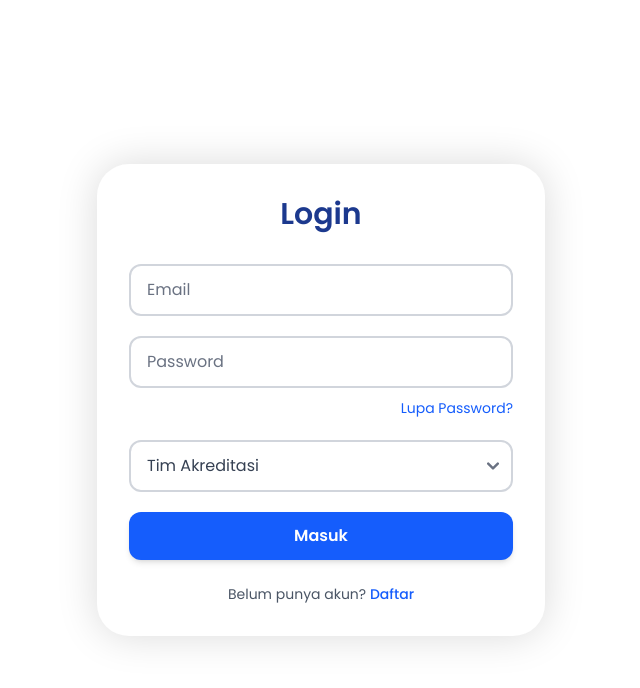
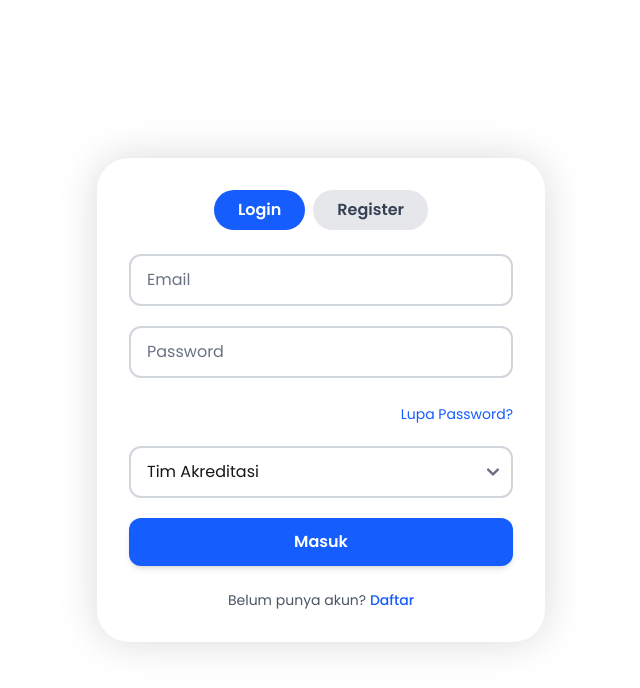
Before and after one commit to deaasnuari/repository-akreditasi-polibatam-, a Next.js app in the folder frontend/: page /login in a window 1280 px wide. Shown: the top 688 px of the page, without its empty margins (319-959 px from the left). Built offline with nearby package versions, Linux system fonts and the light colour scheme; a web font is replaced by a local one.

Commit message:
update login dan register

```diff
--- a/frontend/src/app/login/page.tsx
+++ b/frontend/src/app/login/page.tsx
@@ -5,32 +5,69 @@ import Link from 'next/link';
 import { useRouter } from 'next/navigation';
 export const dynamic = 'force-static';
 
-export default function LoginPage() {
+type Tab = 'login' | 'register';
+
+export default function AuthPage() {
   const router = useRouter();
-  const [email, setEmail] = useState('');
-  const [password, setPassword] = useState('');
-  const [role, setRole] = useState('tim-akreditasi');
+  const [activeTab, setActiveTab] = useState<Tab>('login');
   const [loading, setLoading] = useState(false);
   const [error, setError] = useState('');
+  const [success, setSuccess] = useState('');
 
-  const handleSubmit = async (e: React.FormEvent) => {
+  // Login states
+  const [loginEmail, setLoginEmail] = useState('');
+  const [loginPassword, setLoginPassword] = useState('');
+  const [loginRole, setLoginRole] = useState('tim-akreditasi');
+
+  // Register states
+  const [regName, setRegName] = useState('');
+  const [regEmail, setRegEmail] = useState('');
+  const [regPassword, setRegPassword] = useState('');
+  const [regRole, setRegRole] = useState('tim-akreditasi');
+
+  const handleLogin = async (e: React.FormEvent) => {
     e.preventDefault();
     setError('');
     setLoading(true);
-
     try {
       const res = await fetch('http://localhost:5000/api/auth/login', {
         method: 'POST',
         headers: { 'Content-Type': 'application/json' },
-        body: JSON.stringify({ email, password, role }),
+        body: JSON.stringify({ email: loginEmail, password: loginPassword, role: loginRole }),
       });
-
       const data = await res.json();
       if (!res.ok) throw new Error(data.message || 'Login gagal');
 
-      if (role === 'tim-akreditasi') router.push('/dashboard/tim-akreditasi');
-      else if (role === 'p4m') router.push('/dashboard/p4m');
-      else if (role === 'reviewer') router.push('/dashboard/reviewer');
+      if (loginRole === 'tim-akreditasi') router.push('/dashboard/tim-akreditasi');
+      else if (loginRole === 'p4m') router.push('/dashboard/p4m');
+      else if (loginRole === 'reviewer') router.push('/dashboard/reviewer');
+    } catch (err: any) {
+      setError(err.message);
+    } finally {
+      setLoading(false);
+    }
+  };
+
+  const handleRegister = async (e: React.FormEvent) => {
+    e.preventDefault();
+    setError('');
+    setSuccess('');
+    setLoading(true);
+    try {
+      const res = await fetch('http://localhost:5000/api/auth/register', {
+        method: 'POST',
+        headers: { 'Content-Type': 'application/json' },
+        body: JSON.stringify({ name: regName, email: regEmail, password: regPassword, role: regRole }),
+      });
+      const data = await res.json();
+      if (!res.ok) throw new Error(data.message || 'Registrasi gagal');
+
+      setSuccess('Registrasi berhasil! Silakan login.');
+      setRegName('');
+      setRegEmail('');
+      setRegPassword('');
+      setRegRole('tim-akreditasi');
+      setActiveTab('login');
     } catch (err: any) {
       setError(err.message);
     } finally {
@@ -39,96 +76,170 @@ export default function LoginPage() {
   };
 
   return (
-    <div
+    <div suppressHydrationWarning className="min-h-screen flex items-center justify-center bg-gradient-to-br from-blue-50 to-blue-100 px-4 py-8">
+      <div className="w-full max-w-md bg-white rounded-[2rem] shadow-[0_0_40px_rgba(0,0,0,0.15)] p-8">
+        {/* Tab */}
+        <div className="flex justify-center mb-6">
+          <button
             suppressHydrationWarning
-      className="min-h-screen flex items-center justify-center bg-gradient-to-br from-blue-50 to-blue-100 px-4 py-8"
+            className={`px-6 py-2 rounded-full font-semibold transition ${
+              activeTab === 'login' ? 'bg-blue-600 text-white' : 'bg-gray-200 text-gray-700'
+            }`}
+            onClick={() => setActiveTab('login')}
           >
-      {/* Kotak form */}
-      <div className="w-full max-w-md bg-white rounded-[2rem] shadow-[0_0_40px_rgba(0,0,0,0.15)] p-8">
-        {/* Judul */}
-        <h1 className="text-3xl font-bold text-center text-blue-900 mb-8">
             Login
-        </h1>
+          </button>
+          <button
+            suppressHydrationWarning
+            className={`ml-2 px-6 py-2 rounded-full font-semibold transition ${
+              activeTab === 'register' ? 'bg-blue-600 text-white' : 'bg-gray-200 text-gray-700'
+            }`}
+            onClick={() => setActiveTab('register')}
+          >
+            Register
+          </button>
+        </div>
 
-        {/* Pesan error */}
         {error && (
-          <div className="bg-red-50 border border-red-300 text-red-600 text-sm p-3 rounded-lg mb-6 text-center">
+          <div suppressHydrationWarning className="bg-red-50 border border-red-300 text-red-600 text-sm p-3 rounded-lg mb-4 text-center">
             {error}
           </div>
         )}
+        {success && (
+          <div suppressHydrationWarning className="bg-green-50 border border-green-300 text-green-600 text-sm p-3 rounded-lg mb-4 text-center">
+            {success}
+          </div>
+        )}
 
-        {/* Form login */}
-        <form onSubmit={handleSubmit} className="space-y-5">
-          {/* Email */}
-          <div>
+        {/* Login Form */}
+{activeTab === 'login' && (
+  <form onSubmit={handleLogin} className="space-y-5" suppressHydrationWarning>
     <input
+      suppressHydrationWarning
       type="email"
       placeholder="Email"
       className="w-full border-2 border-gray-300 bg-white rounded-xl px-4 py-3 text-base focus:outline-none focus:ring-2 focus:ring-blue-500 focus:border-blue-500"
-              value={email}
-              onChange={(e) => setEmail(e.target.value)}
+      value={loginEmail}
+      onChange={(e) => setLoginEmail(e.target.value)}
       required
+    />
+    <input
       suppressHydrationWarning
-            />
-          </div>
-
-          {/* Password */}
-          <div>
-            <input
       type="password"
       placeholder="Password"
       className="w-full border-2 border-gray-300 bg-white rounded-xl px-4 py-3 text-base focus:outline-none focus:ring-2 focus:ring-blue-500 focus:border-blue-500"
-              value={password}
-              onChange={(e) => setPassword(e.target.value)}
+      value={loginPassword}
+      onChange={(e) => setLoginPassword(e.target.value)}
       required
+    />
+
+    {/* Lupa Password */}
+    <div className="text-right mt-1">
+      <Link
+        href="/forgot-password" // ganti sesuai route reset password kamu
+        className="text-sm text-blue-600 hover:underline"
         suppressHydrationWarning
-            />
-            <div className="text-right mt-2">
-              <Link
-                href="#"
-                className="text-sm text-blue-600 hover:underline"
       >
         Lupa Password?
             </Link>
           </div>
-          </div>
 
-          {/* Role */}
-          <div>
           <select
-              value={role}
-              onChange={(e) => setRole(e.target.value)}
-              className="w-full border-2 border-gray-300 bg-white rounded-xl px-4 py-3 text-base focus:outline-none focus:ring-2 focus:ring-blue-500 focus:border-blue-500 text-gray-700"
             suppressHydrationWarning
+            value={loginRole}
+            onChange={(e) => setLoginRole(e.target.value)}
+            className="w-full border-2 border-gray-300 bg-white rounded-xl px-4 py-3 text-base focus:outline-none focus:ring-2 focus:ring-blue-500 focus:border-blue-500"
           >
             <option value="tim-akreditasi">Tim Akreditasi</option>
             <option value="p4m">P4M</option>
             <option value="reviewer">Reviewer</option>
           </select>
-          </div>
-
-          {/* Tombol Login */}
           <button
+            suppressHydrationWarning
             type="submit"
             disabled={loading}
             className="w-full bg-blue-600 text-white font-semibold py-3 text-base rounded-xl hover:bg-blue-700 transition-colors duration-200 disabled:opacity-60 disabled:cursor-not-allowed shadow-md"
-            suppressHydrationWarning
           >
             {loading ? 'Loading...' : 'Masuk'}
           </button>
         </form>
+      )}
 
-        {/* Footer link */}
-        <div className="text-center mt-6">
+        {/* Register Form */}
+        {activeTab === 'register' && (
+          <form onSubmit={handleRegister} className="space-y-5" suppressHydrationWarning>
+            <input
+              suppressHydrationWarning
+              type="text"
+              placeholder="Nama Lengkap"
+              className="w-full border-2 border-gray-300 bg-white rounded-xl px-4 py-3 text-base focus:outline-none focus:ring-2 focus:ring-blue-500 focus:border-blue-500"
+              value={regName}
+              onChange={(e) => setRegName(e.target.value)}
+              required
+            />
+            <input
+              suppressHydrationWarning
+              type="email"
+              placeholder="Email"
+              className="w-full border-2 border-gray-300 bg-white rounded-xl px-4 py-3 text-base focus:outline-none focus:ring-2 focus:ring-blue-500 focus:border-blue-500"
+              value={regEmail}
+              onChange={(e) => setRegEmail(e.target.value)}
+              required
+            />
+            <input
+              suppressHydrationWarning
+              type="password"
+              placeholder="Password"
+              className="w-full border-2 border-gray-300 bg-white rounded-xl px-4 py-3 text-base focus:outline-none focus:ring-2 focus:ring-blue-500 focus:border-blue-500"
+              value={regPassword}
+              onChange={(e) => setRegPassword(e.target.value)}
+              required
+            />
+            <select
+              suppressHydrationWarning
+              value={regRole}
+              onChange={(e) => setRegRole(e.target.value)}
+              className="w-full border-2 border-gray-300 bg-white rounded-xl px-4 py-3 text-base focus:outline-none focus:ring-2 focus:ring-blue-500 focus:border-blue-500"
+            >
+              <option value="tim-akreditasi">Tim Akreditasi</option>
+              <option value="p4m">P4M</option>
+              <option value="reviewer">Reviewer</option>
+            </select>
+            <button
+              suppressHydrationWarning
+              type="submit"
+              disabled={loading}
+              className="w-full bg-blue-600 text-white font-semibold py-3 text-base rounded-xl hover:bg-blue-700 transition-colors duration-200 disabled:opacity-60 disabled:cursor-not-allowed shadow-md"
+            >
+              {loading ? 'Loading...' : 'Daftar'}
+            </button>
+          </form>
+        )}
+
+        <div suppressHydrationWarning className="text-center mt-6">
+          {activeTab === 'login' ? (
             <p className="text-sm text-gray-600">
               Belum punya akun?{' '}
-            <Link
-              href="#"
+              <button
+                suppressHydrationWarning
+                onClick={() => setActiveTab('register')}
                 className="text-blue-600 hover:underline font-medium"
               >
                 Daftar
-            </Link>
+              </button>
             </p>
+          ) : (
+            <p className="text-sm text-gray-600">
+              Sudah punya akun?{' '}
+              <button
+                suppressHydrationWarning
+                onClick={() => setActiveTab('login')}
+                className="text-blue-600 hover:underline font-medium"
+              >
+                Masuk
+              </button>
+            </p>
+          )}
         </div>
       </div>
     </div>
```
Also changed, not shown: frontend/src/app/register/page.tsx (added). Lines whose indentation alone changed are shown as unchanged.
